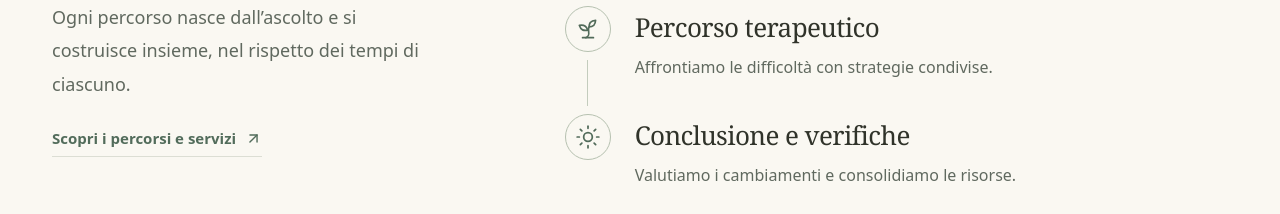
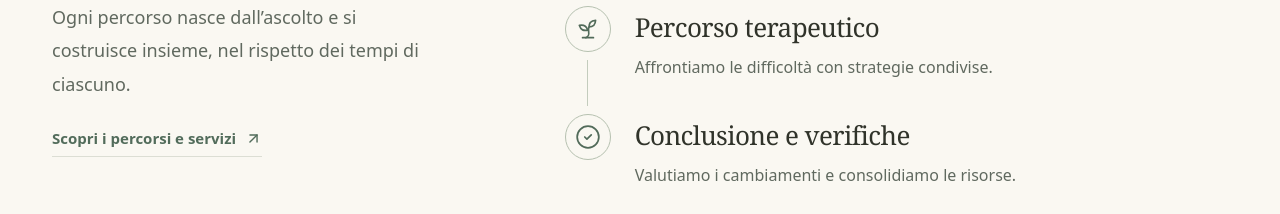
Before and after one commit to eppd/giulia-calzone, a Next.js app: page / in a window 1280 px wide. Shown: the part 2881-3095 px from the top of the page. Built offline with nearby package versions, Linux system fonts and the light colour scheme; a web font is replaced by a local one.

Commit message:
sistemate icone

```diff
--- a/app/page.tsx
+++ b/app/page.tsx
@@ -1,7 +1,7 @@
 import Link from "next/link";
 
 import Image from "next/image";
-import { ArrowUpRight, ArrowRight, Leaf, LockKeyhole, MessageCircle, Search, Sprout, Sun } from "lucide-react";
+import { ArrowUpRight, ArrowRight, CircleCheck, Leaf, LockKeyhole, MessageCircle, Search, Sprout } from "lucide-react";
 
 import { Reveal } from "./components/reveal";
 import { FirstStepCta } from "./components/first-step-cta";
@@ -31,7 +31,7 @@ export default function Home() {
 
       <section id="percorsi" className="services"><div className="section-shell"><Reveal className="section-heading"><div><p className="eyebrow">COME POSSO AIUTARTI</p><h2>Percorsi pensati <em>per te</em></h2></div><p>Tre percorsi di psicoterapia e sostegno, pensati per le esigenze di ciascuno.</p></Reveal><div className="services-grid">{services.map(service => <Reveal className="service" key={service.number}><div className="service-image"><Image src={service.image} alt={service.alt} fill sizes="(max-width: 760px) 100vw, 33vw" /></div><p className="eyebrow service-tag">{service.tag}</p><h3>{service.title}</h3><p>{service.text}</p><Link className="service-link" href={`/percorsi/#${service.id}`} aria-label={`Scopri il percorso: ${service.title}`}>Scopri il percorso <ArrowUpRight size={18} /></Link></Reveal>)}</div></div></section>
 
-      <section id="come-funziona" className="process section-shell"><Reveal className="process-heading"><p className="eyebrow">COME FUNZIONA</p><h2>Un percorso,<br /><em>passo dopo passo</em></h2><p>Ogni percorso nasce dall’ascolto e si costruisce insieme, nel rispetto dei tempi di ciascuno.</p><Link className="text-link underlined process-link" href="/percorsi/">Scopri i percorsi e servizi <ArrowUpRight size={17} /></Link></Reveal><ProcessTimeline steps={steps} icons={[MessageCircle, Search, Sprout, Sun]} /></section>
+      <section id="come-funziona" className="process section-shell"><Reveal className="process-heading"><p className="eyebrow">COME FUNZIONA</p><h2>Un percorso,<br /><em>passo dopo passo</em></h2><p>Ogni percorso nasce dall’ascolto e si costruisce insieme, nel rispetto dei tempi di ciascuno.</p><Link className="text-link underlined process-link" href="/percorsi/">Scopri i percorsi e servizi <ArrowUpRight size={17} /></Link></Reveal><ProcessTimeline steps={steps} icons={[MessageCircle, Search, Sprout, CircleCheck]} /></section>
 
       <FirstStepCta id="primo-passo" />
     </main>;
--- a/app/percorsi/paths-content.tsx
+++ b/app/percorsi/paths-content.tsx
@@ -1,7 +1,7 @@
 import Link from "next/link";
 
 import Image from "next/image";
-import { ArrowDown, ArrowUpRight, Wind, Waves, Infinity, CloudSun, Heart, Flower2, Sprout, HandHeart, Phone, MessagesSquare, CircleCheck } from "lucide-react";
+import { ArrowDown, ArrowUpRight, Wind, Waves, Infinity, CloudSun, Heart, Flower2, Sprout, HandHeart, MessageCircle, Search, CircleCheck } from "lucide-react";
 import { FirstStepCta } from "../components/first-step-cta";
 import { ProcessTimeline } from "../components/process-timeline";
 
@@ -42,7 +42,7 @@ export function PathsContent() {
           <h2 id="phases-title">Un percorso,<br /><em>passo dopo passo</em></h2>
           <p>Ogni percorso nasce dall’ascolto e si costruisce insieme, nel rispetto dei tempi di ciascuno.</p>
         </div>
-        <ProcessTimeline steps={phases} icons={[Phone, MessagesSquare, Sprout, CircleCheck]} />
+        <ProcessTimeline steps={phases} icons={[MessageCircle, Search, Sprout, CircleCheck]} />
       </div>
     </section>
 
```
